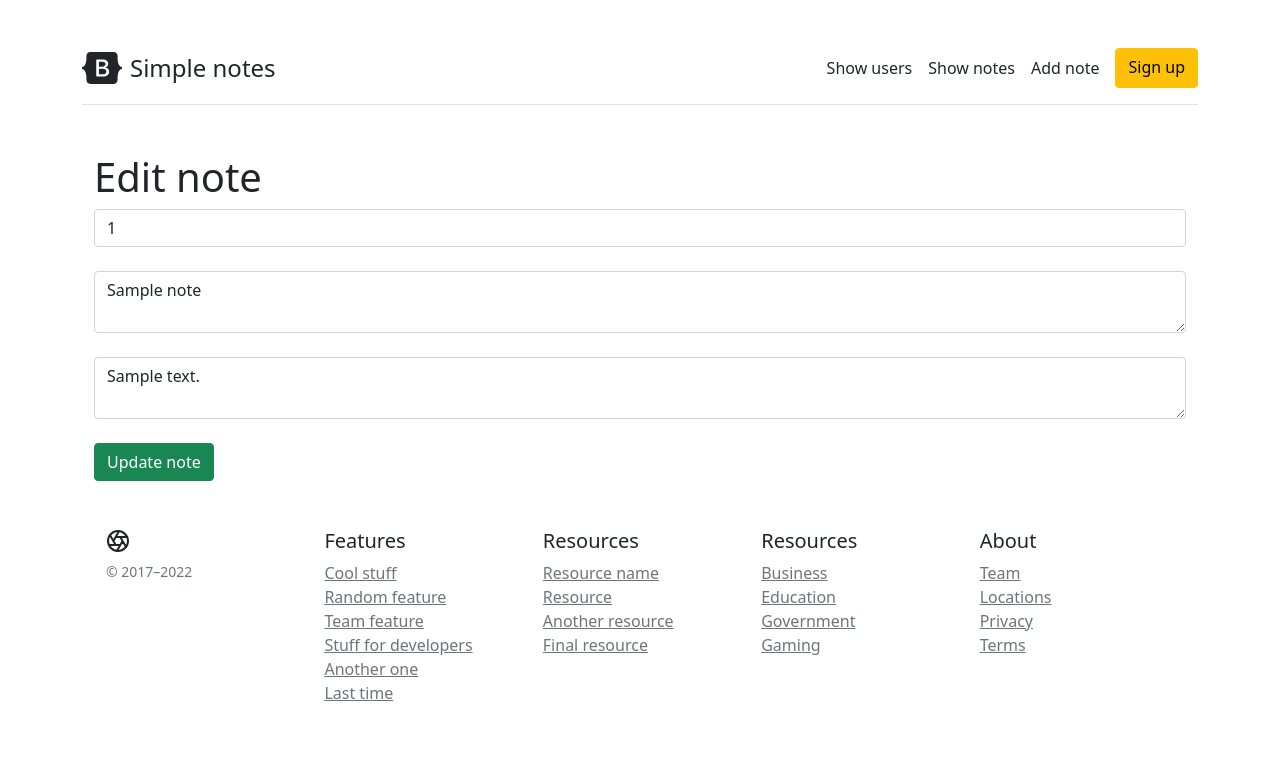
After one commit to akrutovs/flask_notes_project, a Flask app: page /notes/1/update in a window 1280 px wide. The commit adds this page. Shown: the top 768 px of the page. Run offline with Flask 2, Linux system fonts and the light colour scheme; tables that the repository leaves empty hold one stand-in row (values such as "Sample post").

Commit message:
add edit and delete notes

```diff
--- a/app.py
+++ b/app.py
@@ -50,6 +50,7 @@ def show_one_user(user_id):
     user = User.query.get(user_id)
     return render_template('detail_user.html', user=user)
 
+
 @app.route('/notes')
 def show_notes():
     # создание шаблона через который будем получать все записии из базы данных
@@ -62,6 +63,35 @@ def show_notes():
 def show_one_note(notes_id):
     note = Notes.query.get(notes_id)
     return render_template('detail_note.html', note=note)
+
+
+@app.route('/notes/<int:notes_id>/delete')
+def delete_one_note(notes_id):
+    note = Notes.query.get_or_404(notes_id)
+    try:
+        db.session.delete(note)
+        db.session.commit()
+        return redirect('/notes')
+    except:
+        return 'Error'
+
+
+@app.route('/notes/<int:notes_id>/update', methods=['POST', "GET"])
+def update_note(notes_id):
+    note = Notes.query.get(notes_id)
+    if request.method == 'POST':
+        note.user_id = request.form['user_id']
+        note.title = request.form['title']
+        note.text = request.form['text']
+
+        try:
+            db.session.commit()  # save
+            return redirect('/notes')
+        except:
+            return "Error"
+
+    else:
+        return render_template('update_note.html', note=note)
 
 
 @app.route('/add_note', methods=['POST', "GET"])
--- a/templates/detail_note.html
+++ b/templates/detail_note.html
@@ -10,6 +10,8 @@
         <div class="alert alert-info">
             <h4>{{ note.text }}</h4>
             <p><b>Date {{ note.date.date() }}</b></p>
+            <a href="/notes/{{ note.id }}/delete" class="btn btn-danger">Delete note </a>
+            <a href="/notes/{{ note.id }}/update" class="btn btn-success">Edit note </a>
 
 
         </div>
--- a/templates/notes.html
+++ b/templates/notes.html
@@ -7,6 +7,8 @@
 {% block body %}
     <div class="container mt-5">
         <h1>All notes</h1>
+
+        {% if notes|length>0 %}
             {% for el in notes %}
                 <div class="alert alert-info">
                     <h4>{{ el.title }}</h4>
@@ -17,5 +19,8 @@
 
                 </div>
             {% endfor %}
+        {% else %}
+            <p>You have no notes</p>
+        {% endif %}
     </div>
 {% endblock %}
--- /dev/null
+++ b/templates/update_note.html
@@ -0,0 +1,19 @@
+{% extends 'base.html' %}
+
+{% block title %}
+    <h1>Edit note </h1>
+{% endblock %}
+
+{% block body %}
+<div class="container mt-5">
+    <h1>Edit note</h1>
+
+    <form method="post">
+        <input type="number" name="user_id" id="user_id" placeholder="User id" value="{{ note.user_id }}" class="form-control"><br>
+        <textarea type="text" name="title" id="title" placeholder="title"  class="form-control">{{ note.title }}</textarea><br>
+        <textarea type="text" name="text" id="text" placeholder="text" class="form-control">{{ note.text }}</textarea><br>
+        <input type="submit" class="btn btn-success" value="Update note">
+    </form>
+
+{% endblock %}
+</div>
```
Also changed, not shown: database.db. Lines whose indentation alone changed are shown as unchanged.
